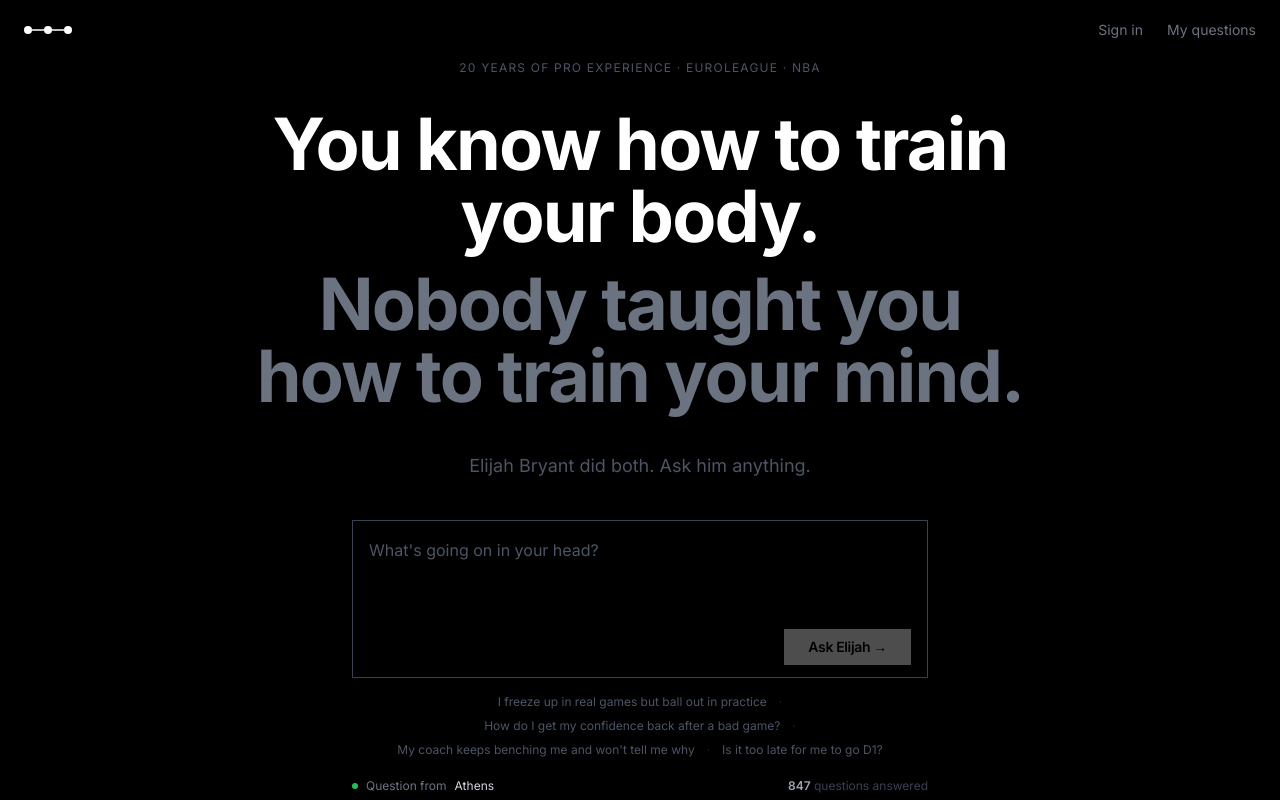
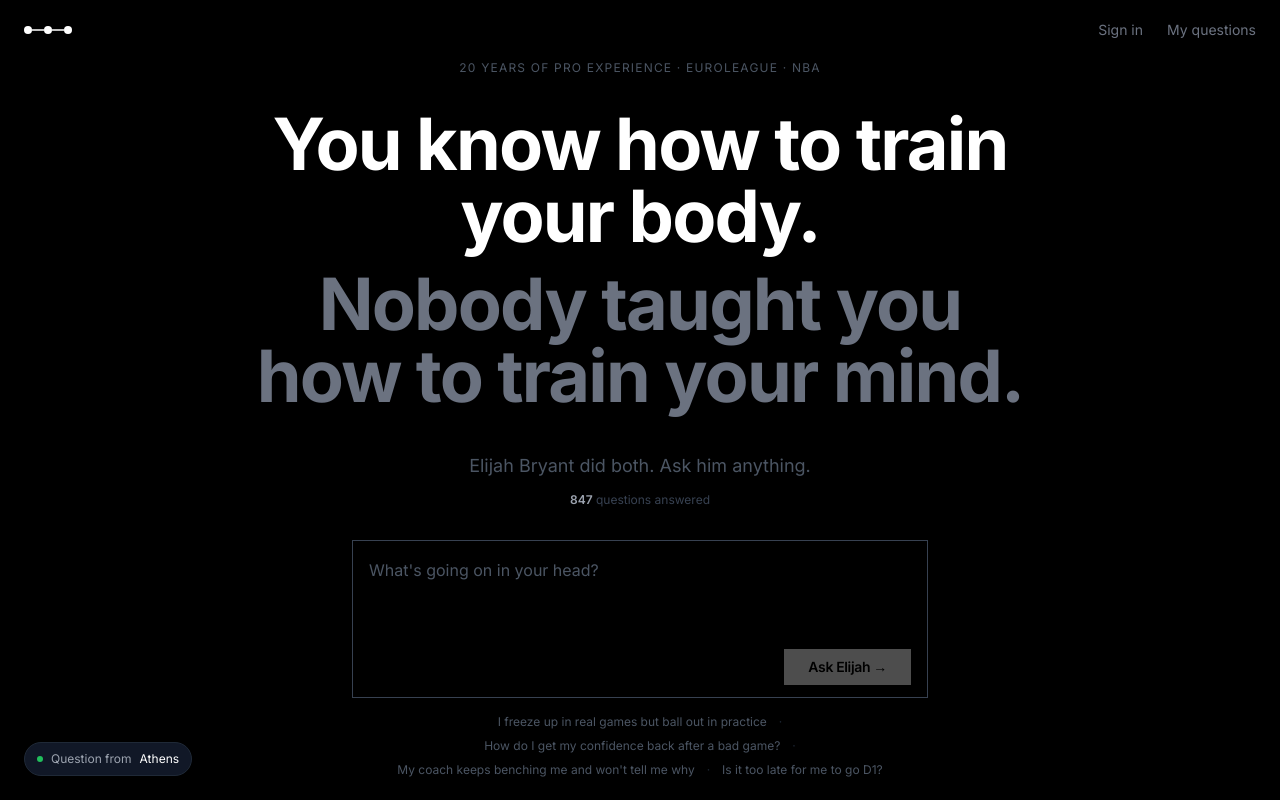
Before and after one commit to ebb95-cpu/ask-elijah, a Next.js app: page / in a window 1280 px wide. Shown: the top 800 px of the page. Built offline with nearby package versions, Linux system fonts and the light colour scheme; no server answers.

Commit message:
Fix ticker and counter placement — counter above ask box, ticker fixed bottom-left
Co-Authored-By: Claude Sonnet 4.6 <noreply@anthropic.com>

```diff
--- a/app/page.tsx
+++ b/app/page.tsx
@@ -69,15 +69,16 @@ function ActivityTicker() {
     <>
       <style>{`
         @keyframes tickerFade {
-          from { opacity: 0; transform: translateY(4px); }
+          from { opacity: 0; transform: translateY(6px); }
           to { opacity: 1; transform: translateY(0); }
         }
         .ticker-visible { animation: tickerFade 0.4s ease forwards; }
-        .ticker-hidden { opacity: 0; }
+        .ticker-hidden { opacity: 0; transition: opacity 0.3s ease; }
       `}</style>
-      <div className={`flex items-center gap-2 text-xs text-gray-500 ${visible ? 'ticker-visible' : 'ticker-hidden'}`}>
-        <span className="inline-block w-1.5 h-1.5 rounded-full bg-green-500 animate-pulse" />
-        Question from <span className="text-gray-300">{ACTIVITY_CITIES[cityIndex]}</span>
+      <div className={`flex items-center gap-2 text-xs bg-gray-900 border border-gray-800 px-3 py-2 rounded-full ${visible ? 'ticker-visible' : 'ticker-hidden'}`}>
+        <span className="inline-block w-1.5 h-1.5 rounded-full bg-green-500 animate-pulse flex-shrink-0" />
+        <span className="text-gray-400">Question from</span>
+        <span className="text-white font-medium">{ACTIVITY_CITIES[cityIndex]}</span>
       </div>
     </>
   )
@@ -383,11 +384,13 @@ export default function HomePage() {
           <br />how to train your mind.
         </h2>
 
-        <p className="text-gray-600 text-base md:text-lg max-w-md leading-relaxed mb-10">
+        <p className="text-gray-600 text-base md:text-lg max-w-md leading-relaxed mb-3">
           Elijah Bryant did both. Ask him anything.
         </p>
 
-        <div className="w-full max-w-xl">
+        <QuestionCounter />
+
+        <div className="w-full max-w-xl mt-8">
           <div className="border border-gray-700 focus-within:border-white transition-all bg-black">
             <textarea
               value={question}
@@ -426,12 +429,13 @@ export default function HomePage() {
             ))}
           </div>
 
-          <div className="flex items-center justify-between mt-5 w-full max-w-xl">
-            <ActivityTicker />
-            <QuestionCounter />
-          </div>
         </div>
       </section>
+
+      {/* Fixed activity ticker — bottom left */}
+      <div className="fixed bottom-6 left-6 z-50">
+        <ActivityTicker />
+      </div>
 
       {/* Below fold */}
       <section className="bg-white px-6 py-24">
```
